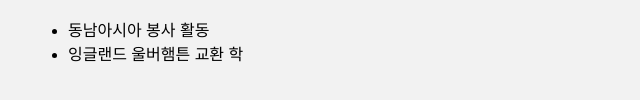
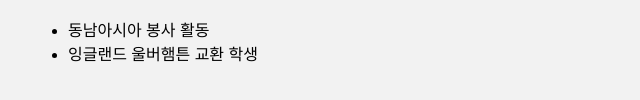
Before and after one commit to IMJHK0720/IMJHK, a plain HTML site: page index.html in a window 1280 px wide. Shown: the part 870-970 px from the top of the page, 0-640 px from the left. Drawn offline with Linux system fonts and the light colour scheme.

Commit message:
Update index.html

```diff
--- a/index.html
+++ b/index.html
@@ -51,7 +51,7 @@
   <h2>지형기의 해외 경험</h2>
   <ul>
     <li>동남아시아 봉사 활동</li>
-    <li>잉글랜드 울버햄튼 교환 학</li>
+    <li>잉글랜드 울버햄튼 교환 학생</li>
   </ul>
 </body>
 </html>
```
